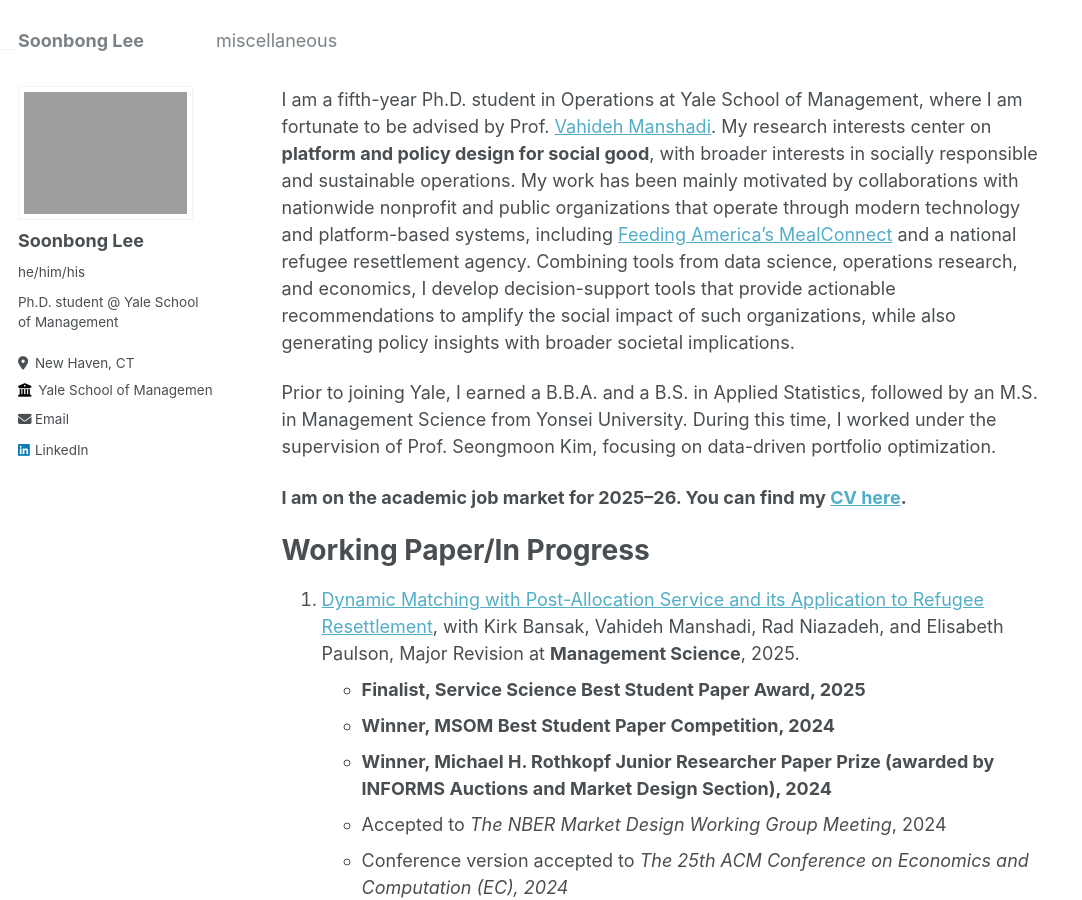
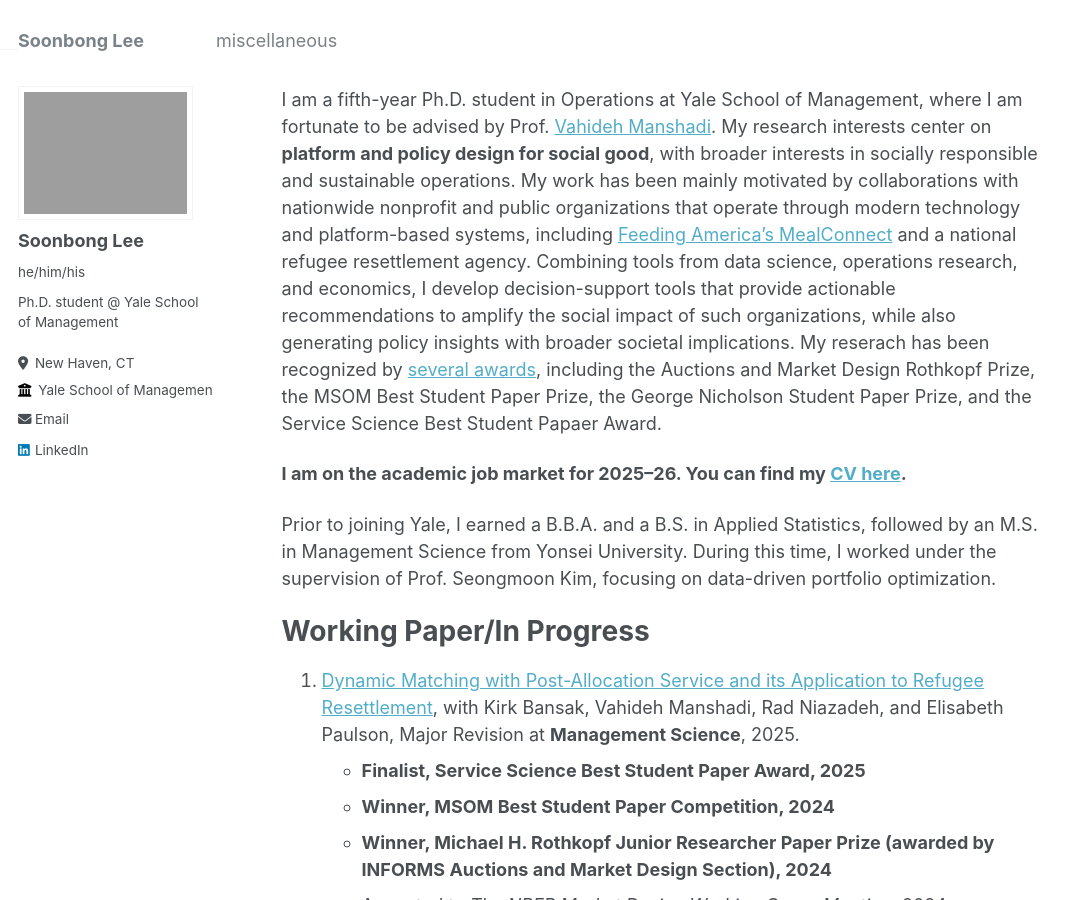
Before and after one commit to soonbong-lee/soonbong-lee.github.io, a Jekyll site: the page built from _pages/about.md, in a window 1280 px wide and 900 px high. Shown: the whole window, without its empty margins (0-1082 px from the left). Built offline with Jekyll 4.4.1, drawn with Linux system fonts in a browser that asks for light colours.

Commit message:
Update about.md

```diff
--- a/_pages/about.md
+++ b/_pages/about.md
@@ -7,12 +7,13 @@ redirect_from:
   - /about.html
 ---
 
-I am a fifth-year Ph.D. student in Operations at Yale School of Management, where I am fortunate to be advised by Prof. [Vahideh Manshadi](https://vahideh-manshadi.com/). My research interests center on **platform and policy design for social good**, with broader interests in socially responsible and sustainable operations. My work has been mainly motivated by collaborations with nationwide nonprofit and public organizations that operate through modern technology and platform-based systems, including [Feeding America’s MealConnect](https://mealconnect.org/) and a national refugee resettlement agency. Combining tools from data science, operations research, and economics, I develop decision-support tools that provide actionable recommendations to amplify the social impact of such organizations, while also generating policy insights with broader societal implications.
+I am a fifth-year Ph.D. student in Operations at Yale School of Management, where I am fortunate to be advised by Prof. [Vahideh Manshadi](https://vahideh-manshadi.com/). My research interests center on **platform and policy design for social good**, with broader interests in socially responsible and sustainable operations. My work has been mainly motivated by collaborations with nationwide nonprofit and public organizations that operate through modern technology and platform-based systems, including [Feeding America’s MealConnect](https://mealconnect.org/) and a national refugee resettlement agency. Combining tools from data science, operations research, and economics, I develop decision-support tools that provide actionable recommendations to amplify the social impact of such organizations, while also generating policy insights with broader societal implications. My reserach has been recognized by [several awards](https://som.yale.edu/story/2024/phd-student-soonbong-lee-wins-two-informs-awards-research-refugee-resettlement-process), including the Auctions and Market Design Rothkopf Prize, the MSOM Best Student Paper Prize, the George Nicholson Student Paper Prize, and the Service Science Best Student Papaer Award.
+
+<p><strong>I am on the academic job market for 2025–26. You can find my
+<a href="/files/Soonbong_Lee_CV_Sep_2025.pdf">CV here</a>.</strong></p>
 
 Prior to joining Yale, I earned a B.B.A. and a B.S. in Applied Statistics, followed by an M.S. in Management Science from Yonsei University. During this time, I worked under the supervision of Prof. Seongmoon Kim, focusing on data-driven portfolio optimization.
 
-<p><strong>I am on the academic job market for 2025–26. You can find my
-<a href="/files/Soonbong_Lee_CV_Sep_2025.pdf">CV here</a>.</strong></p>
 
 Working Paper/In Progress
 ======
```
